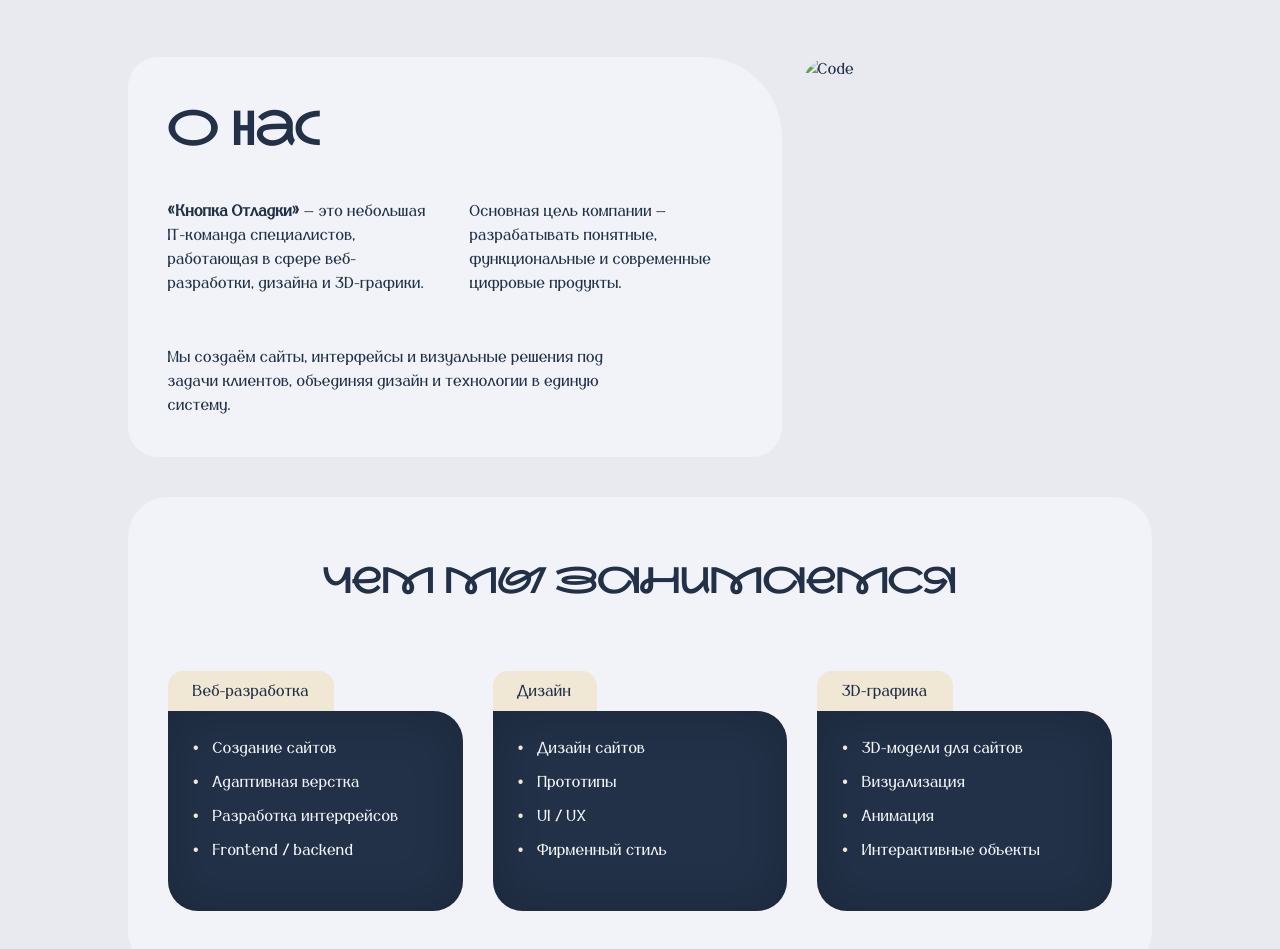
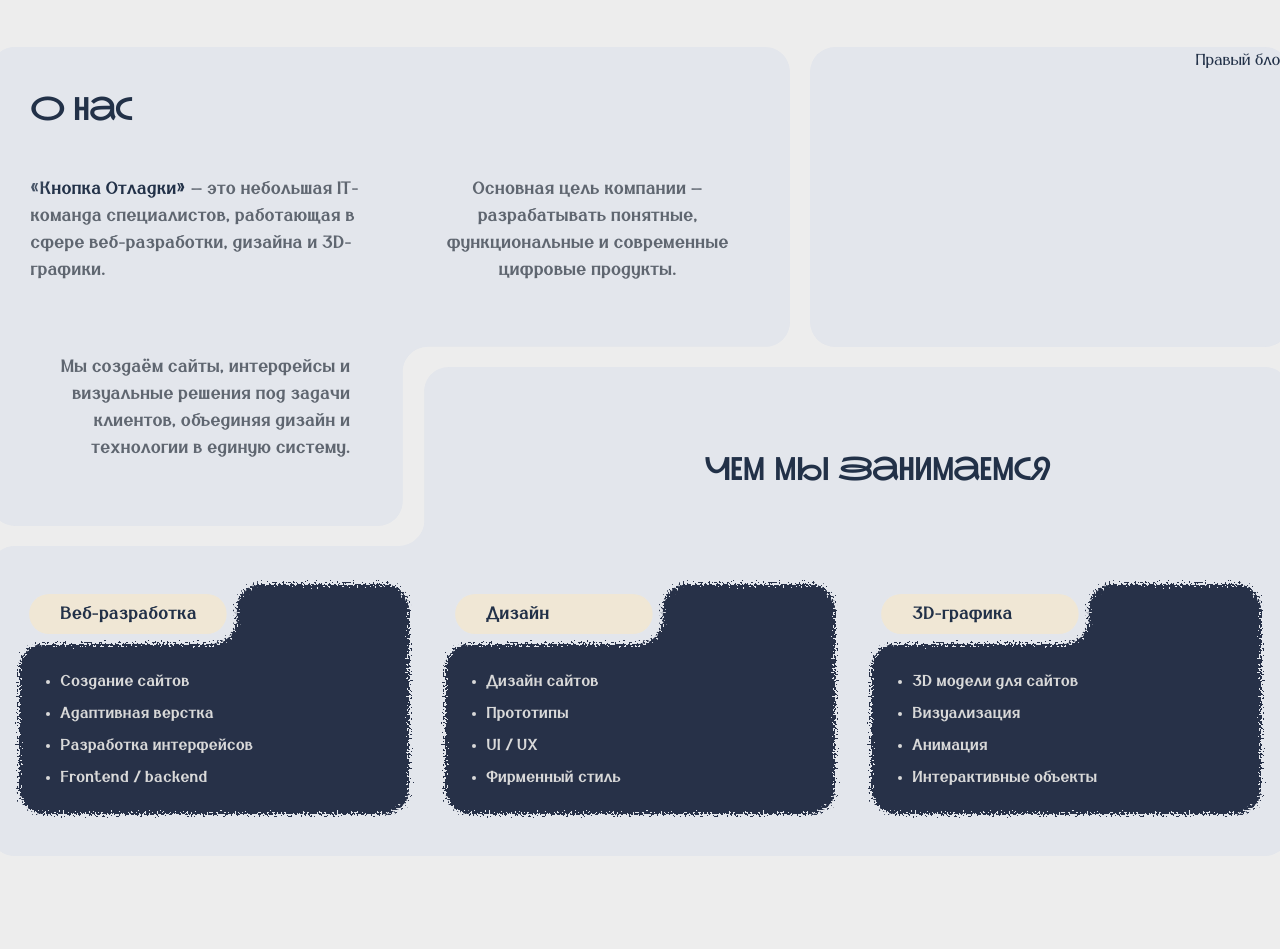
Before and after one commit to scqvf/knopkaotladki, a website built with Vite: page about.html in a window 1280 px wide. Shown: the part 83-1032 px from the top of the page. After the commit the page ends 989 px from the top, so only its background shows below. Built offline with nearby package versions, Linux system fonts and the light colour scheme.

Commit message:
сделала большую часть страницы о нас

```diff
--- a/about.html
+++ b/about.html
@@ -20,65 +20,118 @@
     </header>
 
     <main>
-        <section class="about-section">
-    <!-- Верхний блок с вырезом под фото -->
-    <div class="about-container">
-        <div class="about-text-content">
-            <h1 class="section-title">О нас</h1>
-            <div class="about-grid">
-                <p><strong>«Кнопка Отладки»</strong> — это небольшая IT-команда специалистов, работающая в сфере веб-разработки, дизайна и 3D-графики.</p>
-                <p>Основная цель компании — разрабатывать понятные, функциональные и современные цифровые продукты.</p>
-                <p class="about-footer-text">Мы создаём сайты, интерфейсы и визуальные решения под задачи клиентов, объединяя дизайн и технологии в единую систему.</p>
+    <div class="bento-container">
+        <div class="card card-top-left">
+            <div class="content top">
+                <h1 class="main-title">О нас</h1>
+                <div class="about-block-text">
+                    <p style="text-align: left;"><span class="hover-text">«Кнопка Отладки»</span> — это небольшая IT-команда специалистов, работающая в сфере веб-разработки, дизайна и 3D-графики.</p>
+                    <p style="text-align: center;">Основная цель компании — разрабатывать понятные, функциональные и современные цифровые продукты.</p>
                 </div>
-        </div>
-        <!-- Блок для вашей картинки с кодом -->
-        <div class="about-image-box">
-             <img src="img/code-bg.jpg" alt="Code">
+                <p class="about-block-text text">Мы создаём сайты, интерфейсы и визуальные решения под задачи клиентов, объединяя дизайн и технологии в единую систему.</p>
             </div>
         </div>
 
-    <!-- Блок Чем мы занимаемся -->
-    <div class="services-container">
-        <h2 class="services-title">Чем мы занимаемся</h2>
-        <div class="services-grid">
-            <!-- Карточка 1 -->
-            <div class="folder">
-                <div class="folder-tab">Веб-разработка</div>
-                <div class="folder-body">
-                    <ul>
+        <div class="card card-bottom">
+            <div class="content">
+                <h1 class="main-title bottom">Чем мы занимаемся</h1>
+                <div class="about-block">
+                    <div class="about-block-item">
+                        <p class="about-block-item-title">Веб-разработка</p>
+                        <ul class="about-block-item-opis">
                             <li>Создание сайтов</li>
                             <li>Адаптивная верстка</li>
                             <li>Разработка интерфейсов</li>
                             <li>Frontend / backend</li>
                         </ul>
+                        <svg width="406" height="246" viewBox="0 0 406 246" fill="none" xmlns="http://www.w3.org/2000/svg">
+                            <rect x="18.1299" y="18" width="197.532" height="40" rx="20" fill="#F0E7D5"/>
+                            <g filter="url(#filter0_g_12_26)">
+                            <path d="M373 8C386.807 8 398 19.1929 398 33V213C398 226.807 386.807 238 373 238H33C19.1929 238 8 226.807 8 213V93C8 79.1929 19.1929 68 33 68H200.792C214.599 68 225.792 56.8071 225.792 43V33C225.792 19.1929 236.985 8 250.792 8H373Z" fill="#273148"/>
+                            </g>
+                            <defs>
+                            <filter id="filter0_g_12_26" x="0" y="0" width="406" height="246" filterUnits="userSpaceOnUse" color-interpolation-filters="sRGB">
+                            <feFlood flood-opacity="0" result="BackgroundImageFix"/>
+                            <feBlend mode="normal" in="SourceGraphic" in2="BackgroundImageFix" result="shape"/>
+                            <feTurbulence type="fractalNoise" baseFrequency="0.5 0.5" numOctaves="3" seed="1036" />
+                            <feDisplacementMap in="shape" scale="16" xChannelSelector="R" yChannelSelector="G" result="displacedImage" width="100%" height="100%" />
+                            <feMerge result="effect1_texture_12_26">
+                            <feMergeNode in="displacedImage"/>
+                            </feMerge>
+                            </filter>
+                            </defs>
+                        </svg>
                     </div>
-            </div>
-            <!-- Карточка 2 (повторить структуру для Дизайна и 3D) -->
-            <div class="folder">
-                <div class="folder-tab">Дизайн</div>
-                <div class="folder-body">
-                    <ul>
+                    <div class="about-block-item">
+                        <p class="about-block-item-title">Дизайн</p>
+                        <ul class="about-block-item-opis">
                             <li>Дизайн сайтов</li>
                             <li>Прототипы</li>
                             <li>UI / UX</li>
                             <li>Фирменный стиль</li>
                         </ul>
+                        <svg width="406" height="246" viewBox="0 0 406 246" fill="none" xmlns="http://www.w3.org/2000/svg">
+                            <rect x="18.1299" y="18" width="197.532" height="40" rx="20" fill="#F0E7D5"/>
+                            <g filter="url(#filter0_g_12_26)">
+                            <path d="M373 8C386.807 8 398 19.1929 398 33V213C398 226.807 386.807 238 373 238H33C19.1929 238 8 226.807 8 213V93C8 79.1929 19.1929 68 33 68H200.792C214.599 68 225.792 56.8071 225.792 43V33C225.792 19.1929 236.985 8 250.792 8H373Z" fill="#273148"/>
+                            </g>
+                            <defs>
+                            <filter id="filter0_g_12_26" x="0" y="0" width="406" height="246" filterUnits="userSpaceOnUse" color-interpolation-filters="sRGB">
+                            <feFlood flood-opacity="0" result="BackgroundImageFix"/>
+                            <feBlend mode="normal" in="SourceGraphic" in2="BackgroundImageFix" result="shape"/>
+                            <feTurbulence type="fractalNoise" baseFrequency="0.5 0.5" numOctaves="3" seed="1036" />
+                            <feDisplacementMap in="shape" scale="16" xChannelSelector="R" yChannelSelector="G" result="displacedImage" width="100%" height="100%" />
+                            <feMerge result="effect1_texture_12_26">
+                            <feMergeNode in="displacedImage"/>
+                            </feMerge>
+                            </filter>
+                            </defs>
+                        </svg>
                     </div>
-            </div>
-            <div class="folder">
-                <div class="folder-tab">3D-графика</div>
-                <div class="folder-body">
-                    <ul>
-                        <li>3D-модели для сайтов</li>
+                    <div class="about-block-item">
+                        <p class="about-block-item-title">3D-графика</p>
+                        <ul class="about-block-item-opis">
+                            <li>3D модели для сайтов</li>
                             <li>Визуализация</li>
                             <li>Анимация</li>
                             <li>Интерактивные объекты</li>
                         </ul>
+                        <svg width="406" height="246" viewBox="0 0 406 246" fill="none" xmlns="http://www.w3.org/2000/svg">
+                            <rect x="18.1299" y="18" width="197.532" height="40" rx="20" fill="#F0E7D5"/>
+                            <g filter="url(#filter0_g_12_26)">
+                            <path d="M373 8C386.807 8 398 19.1929 398 33V213C398 226.807 386.807 238 373 238H33C19.1929 238 8 226.807 8 213V93C8 79.1929 19.1929 68 33 68H200.792C214.599 68 225.792 56.8071 225.792 43V33C225.792 19.1929 236.985 8 250.792 8H373Z" fill="#273148"/>
+                            </g>
+                            <defs>
+                            <filter id="filter0_g_12_26" x="0" y="0" width="406" height="246" filterUnits="userSpaceOnUse" color-interpolation-filters="sRGB">
+                            <feFlood flood-opacity="0" result="BackgroundImageFix"/>
+                            <feBlend mode="normal" in="SourceGraphic" in2="BackgroundImageFix" result="shape"/>
+                            <feTurbulence type="fractalNoise" baseFrequency="0.5 0.5" numOctaves="3" seed="1036" />
+                            <feDisplacementMap in="shape" scale="16" xChannelSelector="R" yChannelSelector="G" result="displacedImage" width="100%" height="100%" />
+                            <feMerge result="effect1_texture_12_26">
+                            <feMergeNode in="displacedImage"/>
+                            </feMerge>
+                            </filter>
+                            </defs>
+                        </svg>
                     </div>
                 </div>
             </div>
         </div>
-</section>
+
+        <div class="card card-top-right">
+            <div class="content">Правый блок</div>
+        </div>
+    </div>
+    <svg width="0" height="0">
+        <defs>
+            <clipPath id="path-top-left" clipPathUnits="objectBoundingBox">
+            <path d="M0.969,0 C0.986,0,1,0.023,1,0.052 V0.574 C1,0.603,0.986,0.626,0.969,0.626 H0.548 C0.53,0.626,0.516,0.65,0.516,0.678 V0.948 C0.516,0.977,0.502,1,0.485,1 H0.031 C0.014,1,0,0.977,0,0.948 V0.052 C0,0.023,0.014,0,0.031,0 H0.969 Z" />
+            </clipPath>
+            <clipPath id="path-bottom" clipPathUnits="objectBoundingBox">
+            <path d="M0.981,0 C0.991,0,1,0.023,1,0.051 V0.949 C1,0.977,0.991,1,0.981,1 H0.019 C0.008,1,0,0.977,0,0.949 V0.417 C0,0.389,0.008,0.366,0.019,0.366 H0.314 C0.325,0.366,0.334,0.343,0.334,0.315 V0.051 C0.334,0.023,0.342,0,0.353,0 H0.981 Z" />
+            </clipPath>
+        </defs>
+    </svg>
     </main>
 </body>
 <script src="src/front.js"></script>
--- a/src/frontstyle.css
+++ b/src/frontstyle.css
@@ -1,6 +1,11 @@
 @font-face {
     font-family: "Dudka";
     src: url("../font/DudkaRegular.ttf") format(truetype);
+}
+
+@font-face {
+    font-family: "Dudka bold";
+    src: url("../font/DudkaBold.ttf") format(truetype);
 }
 
 @font-face {
@@ -16,6 +21,7 @@
 
 :root {
     --maintext: #223148;
+    --secondtext: #5F6670;
     --header: #22314850;
     --colorhover: #F0E7D5;
     --border: #7A7F84;
@@ -39,8 +45,13 @@ body {
     color: var(--maintext);
     font-family: "Dudka";
     background-color: var(--bodycolor);
+    cursor: url("../img/cursor.png"), default;
+}
 
+a, button {
+    cursor: url('../img/hand.png'), pointer;
 }
+
 
 header {
     width: 100%;
@@ -102,134 +113,178 @@ header {
     box-shadow: none;
 }
 
-.about-section {
-    padding: 60px 10%; /* Регулируйте под ваш дизайн */
-    background-color: #E8EAF0; /* Светлый фон всей страницы */
+main {
+    padding: 50px 310px;
+    display: flex;
+    flex-direction: column;
+    align-items: center;
 }
 
-/* ВЕРХНИЙ БЛОК "О НАС" */
-.about-container {
-    display: grid;
-    grid-template-columns: 1fr 350px; /* Текст слева, фото справа */
-    gap: 20px;
-    margin-bottom: 40px;
+.bento-container {
+  position: relative;
+  width: 1300px;
+  height: 809px;
 }
 
-.about-text-content {
-    background: #F1F3F8; /* Цвет светлого блока из Figma */
-    padding: 40px;
-    border-radius: 30px;
-    position: relative;
-    /* Имитация "внутреннего скругления" у фото */
-    border-top-right-radius: 80px;
+.card {
+  position: absolute;
+  background: #E3E6EC;
+  transition: background 0.3s;
 }
 
-.section-title {
-    font-family: "Nauryz", sans-serif;
-    font-size: 48px;
-    margin-bottom: 30px;
+.card-top-left {
+  width: 800px;
+  height: 479px;
+  top: 0;
+  left: 0;
+  clip-path: url(#path-top-left);
 }
 
-.about-grid {
-    display: grid;
-    grid-template-columns: 1fr 1fr;
-    gap: 30px;
-    font-family: "Dudka", sans-serif;
+.card-bottom {
+  width: 1300px;
+  height: 489px;
+  bottom: 0;
+  left: 0;
+  clip-path: url(#path-bottom);
 }
 
-.about-footer-text {
-    grid-column: 1 / -1; /* На всю ширину */
-    margin-top: 20px;
-    max-width: 80%;
+.card-top-right {
+  width: 480px;
+  height: 300px;
+  top: 0;
+  right: 0;
+  border-radius: 25px;
 }
 
-.about-image-box {
-    border-radius: 30px;
-    overflow: hidden;
-    height: 300px;
+.content.top {
+  padding: 40px;
+  display: flex;
+  flex-direction: column;
+  gap: 40px;
+  align-items: flex-start;
 }
 
-.about-image-box img {
-    width: 100%;
-    height: 100%;
-    object-fit: cover;
+.main-title {
+    font-family: "Nauryz";
+    font-size: 32px;
 }
 
-/* БЛОК "ЧЕМ МЫ ЗАНИМАЕМСЯ" (Центральный светлый блок) */
-.services-container {
-    background: #F1F3F8;
-    border-radius: 40px;
-    padding: 60px 40px;
-    text-align: center;
+.main-title {
+    position: relative;
+    transition: all 0.3s ease;
+    display: inline-block;
 }
 
-.services-title {
-    font-family: "Nauryz", sans-serif;
-    text-transform: uppercase;
-    font-size: 36px;
-    margin-bottom: 60px;
+.main-title:hover {
+    color: var(--maintext);
+    text-shadow:
+        1px 0px 0px rgba(255,255,255,0.5),
+        -1px 0px 0px rgba(255,255,255,0.3);
+    letter-spacing: 3px;
 }
 
-/* КАРТОЧКИ-ПАПКИ */
-.services-grid {
-    display: grid;
-    grid-template-columns: repeat(auto-fit, minmax(280px, 1fr));
+.about-block-text {
+    font-family: "Dudka Bold";
+    color: var(--secondtext);
+    display: flex;
     gap: 30px;
+    font-size: 18px;
 }
 
-.folder {
+.about-block-text.text {
+    width: 320px;
+    margin-top: 30px;
+    text-align: right;
+}
+
+.hover-text {
+    color: var(--maintext);
+    background: linear-gradient(
+        120deg,
+        var(--maintext) 30%,
+        #fff 50%,
+        var(--maintext) 70%
+    );
+    background-size: 300% 100%;
+    background-position: 100% 0;
+    -webkit-background-clip: text;
+    background-clip: text;
+    -webkit-text-fill-color: transparent;
+    transition: background-position 0.8s ease;
+    display: inline;
+}
+
+.hover-text:hover {
+    background-position: 0 0;
+}
+
+.hover-text:hover::before {
+    left: 150%;
+}
+
+.content {
     display: flex;
     flex-direction: column;
-    align-items: flex-start;
+    align-items: flex-end;
 }
 
-.folder-tab {
-    background-color: var(--colorhover);
-    padding: 8px 25px;
-    border-radius: 15px 15px 0 0;
-    font-family: "Dudka", sans-serif;
-    z-index: 2;
+.main-title.bottom {
+    width: 45%;
+    margin-top: 80px;
 }
 
-.folder-body {
-    background-color: var(--maintext);
+.about-block {
+    display: flex;
+    margin-top: 80px;
     width: 100%;
-    padding: 25px;
-    border-radius: 0 30px 30px 30px;
-    color: #F1F3F8;
-    text-align: left;
-    min-height: 200px;
-    /* Эффект "шума" или текстуры как на картинке (опционально) */
-    box-shadow: inset 0 0 50px rgba(0,0,0,0.2);
+    justify-content: space-evenly;
 }
 
-.folder-body ul {
-    list-style: none;
-    font-family: "Dudka", sans-serif;
+.about-block-item {
+    position: relative;
+    width: fit-content;
+    height: fit-content;
 }
 
-.folder-body li {
-    margin-bottom: 10px;
-    padding-left: 20px;
-    position: relative;
+.about-block-item-title, .about-block-item-opis {
+    position: absolute;
 }
 
-.folder-body li::before {
-    content: '•';
-    position: absolute;
-    left: 0;
-    color: var(--colorhover);
+.about-block-item-title {
+    top: 25px;
+    left: 50px;
+    font-size: 18px;
+    font-family: "Dudka Bold";
 }
 
-/* АДАПТИВНОСТЬ */
-@media (max-width: 1024px) {
-    .about-container {
-        grid-template-columns: 1fr; /* Фото под текст */
-    }
-    .about-grid {
-        grid-template-columns: 1fr;
-    }
-    .about-section {
-        padding: 40px 5%;
-    }
+.about-block-item-opis {
+    top: 35%;
+    left: 50px;
+    color: #D9D9D9;
+    font-family: "Dudka Bold";
+    line-height: 200%;
 }
+.card {
+    transition: transform 0.3s cubic-bezier(0.25, 0.46, 0.45, 0.94), background 0.3s ease;
+    border: 1px solid transparent;
+}
+
+.card:hover {
+    background: #CFD4DE;
+    transform: translateY(-4px);
+}
+.about-block-item {
+    transition: transform 0.6s cubic-bezier(0.23, 1, 0.32, 1);
+    perspective: 1000px;
+}
+
+.about-block-item:hover {
+    transform: rotateX(5deg) rotateY(-5deg) scale(1.02);
+}
+.about-block-item {
+    transition: transform 0.5s ease-out;
+}
+
+.about-block-item:hover {
+    transform: rotate(3deg) scale(1.05);
+}
```
Also changed, not shown: font/DudkaBold.ttf (added), img/banner.png (added), img/block.png (added), img/cursor.png, img/hand.png. Lines whose indentation alone changed are shown as unchanged.
